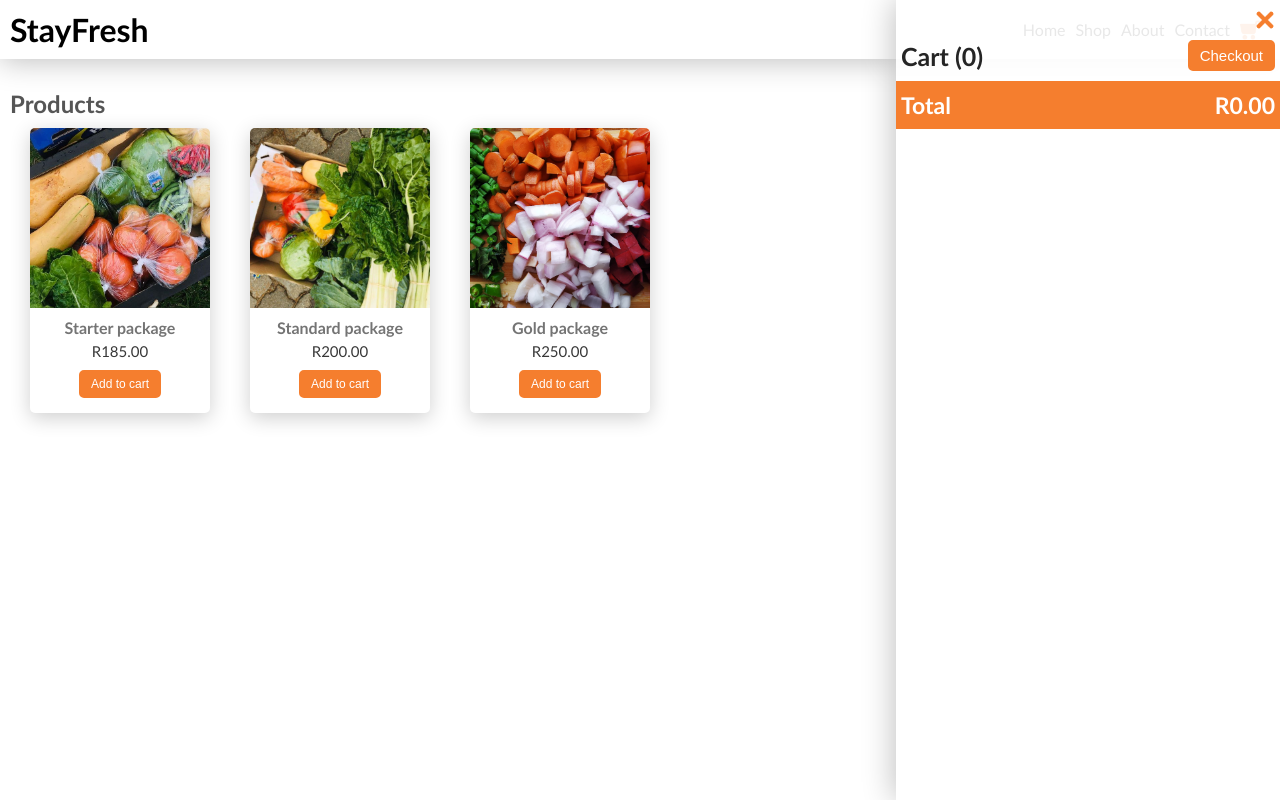
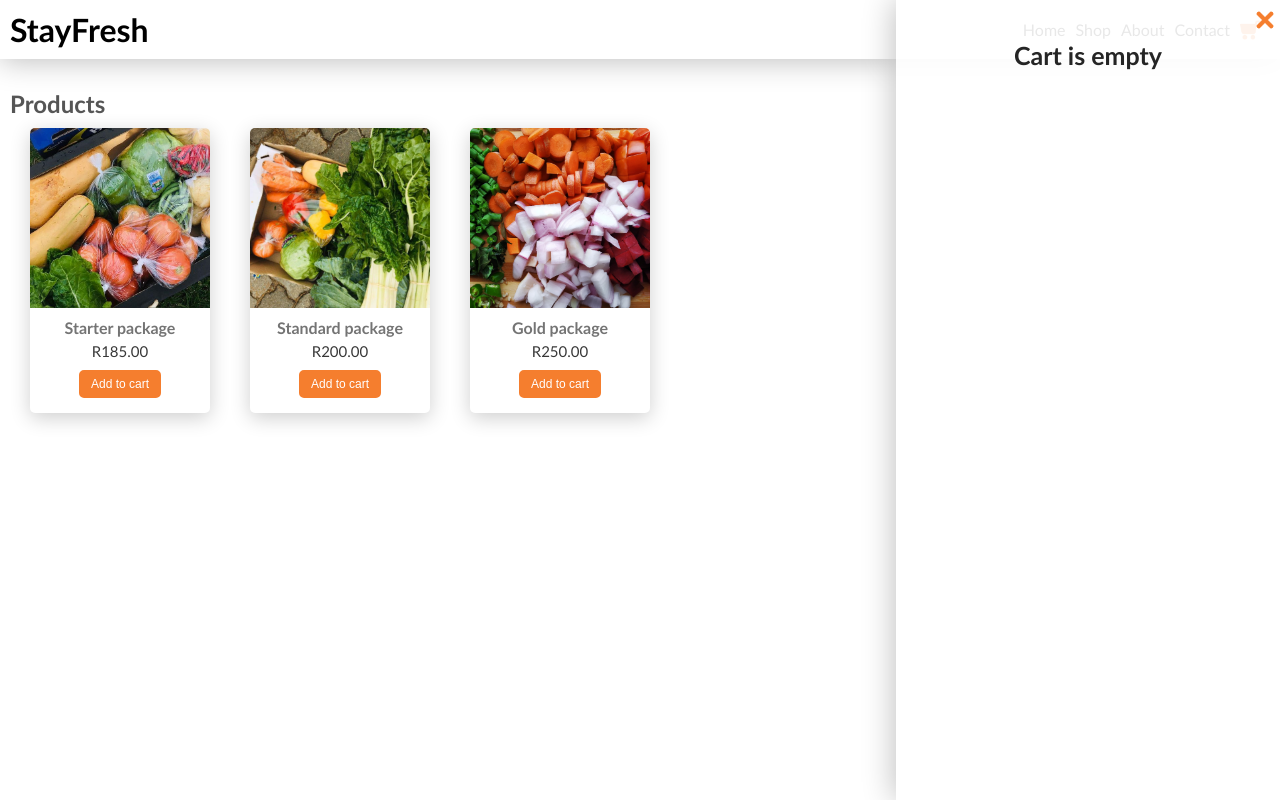
Before and after one commit to CodeBase912/stay-fresh, a React (Create React App) app: page / in a window 1280 px wide. Built offline with nearby package versions, Linux system fonts and the light colour scheme.

Commit message:
added feature to toggle the display of cart when its empty and when its not empty

```diff
--- a/src/components/cart/Cart.css
+++ b/src/components/cart/Cart.css
@@ -16,6 +16,12 @@
   display: flex;
   justify-content: flex-end;
   padding: 5px 0;
+}
+
+.cart-empty-banner {
+  font-weight: bold;
+  font-size: 25px;
+  text-align: center;
 }
 
 .cart-title-wrapper {
--- a/src/components/cart/Cart.js
+++ b/src/components/cart/Cart.js
@@ -37,6 +37,10 @@ function Cart() {
           className='cart-close-icon'
         />
       </div>
+      {cartData.cart.length == 0 ? (
+        <p className='cart-empty-banner'>Cart is empty</p>
+      ) : (
+        <div className='cart-header'>
           <div className='cart-title-wrapper'>
             <p>Cart ({formatNumber(cartItems)})</p>
             <div className='btn-wrapper'>
@@ -45,6 +49,7 @@ function Cart() {
               </button>
             </div>
           </div>
+
           <div className='total-wrapper'>
             <p>Total</p>
             <p>
@@ -52,6 +57,9 @@ function Cart() {
               .00
             </p>
           </div>
+        </div>
+      )}
+
       <div className='cart-products-wrapper'>
         {cartData.cart.map((item) => {
           const img = images.find((image) => {
```
Lines whose indentation alone changed are shown as unchanged.
